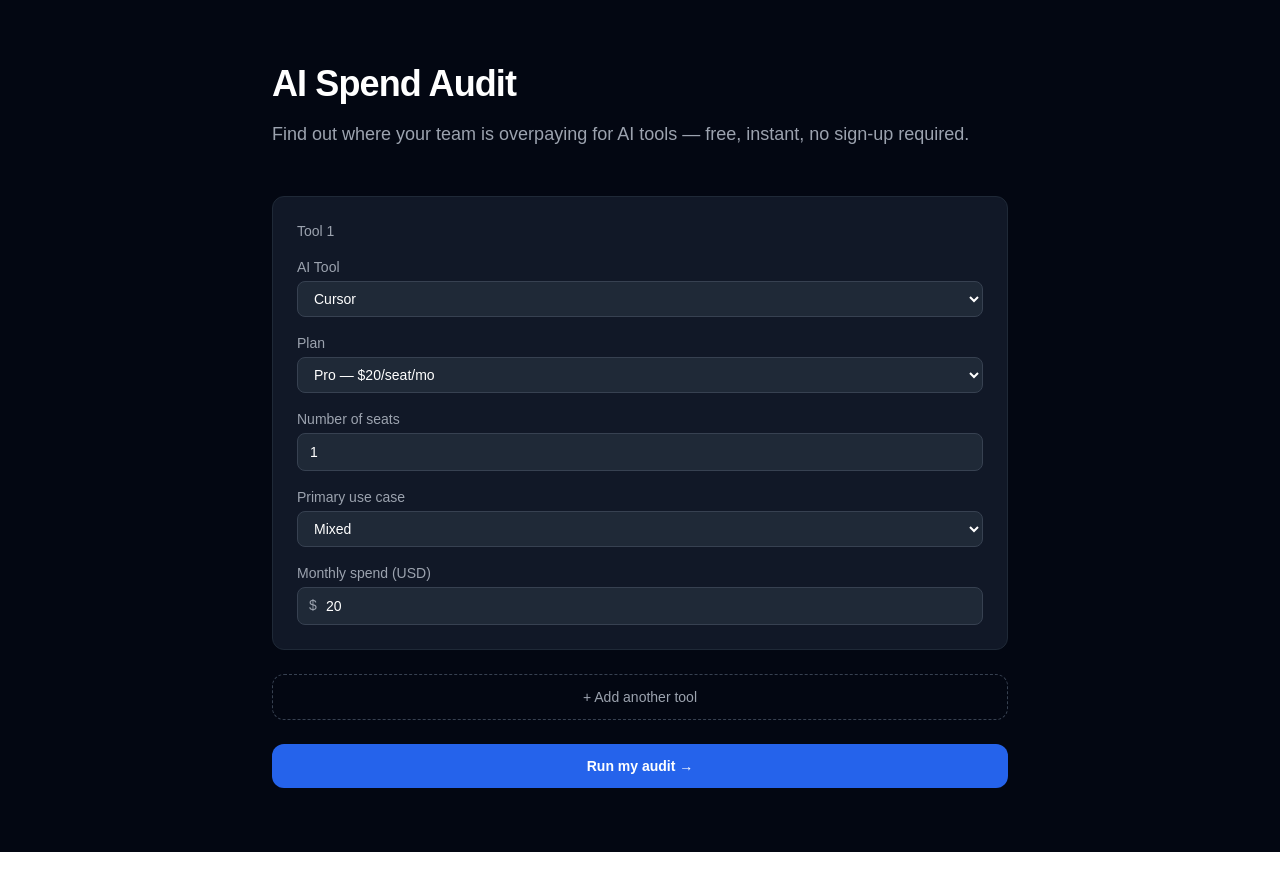
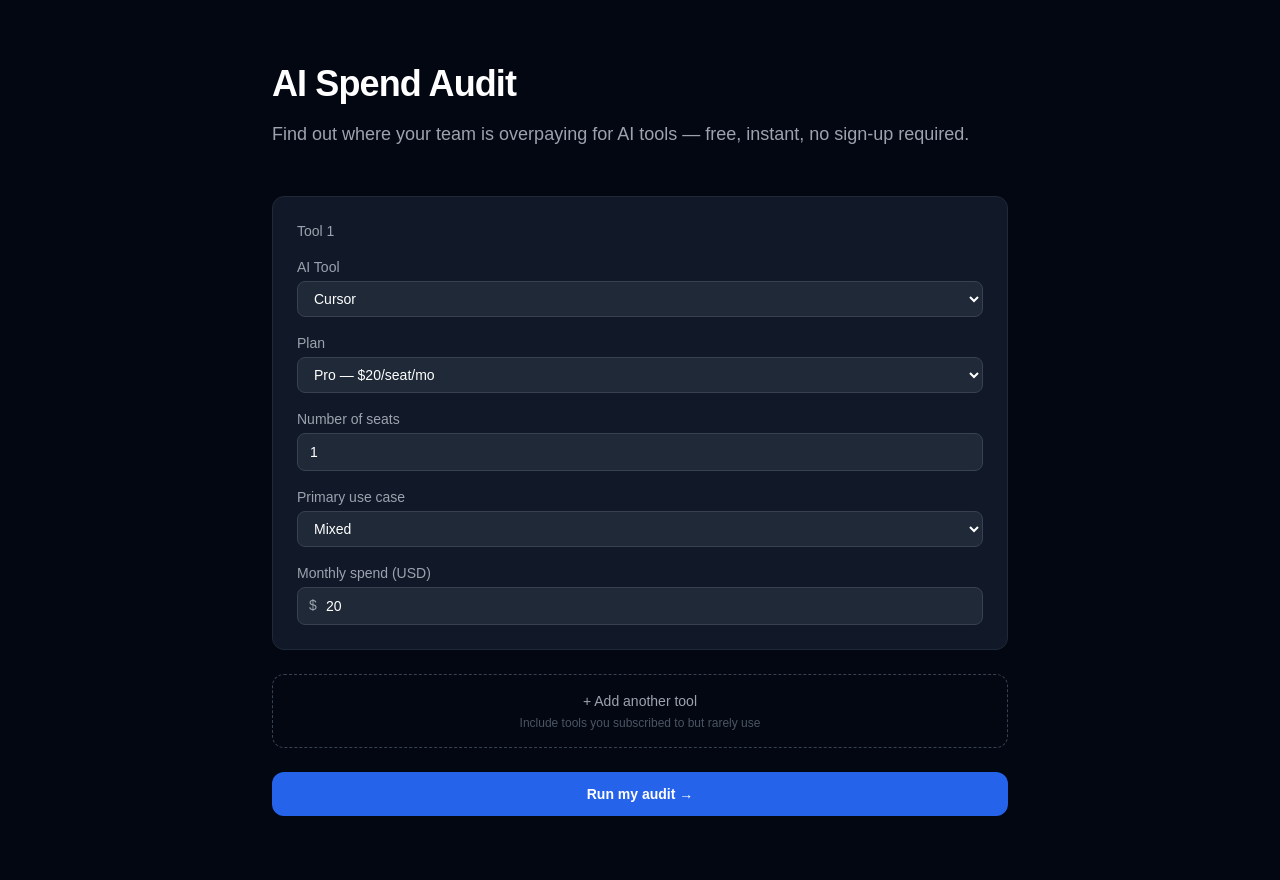
Before and after one commit to anas-muhmed/credex-ai-audit, a Next.js app: page / in a window 1280 px wide. Before the commit the page ends 852 px from the top, so only its background shows below. Built offline with nearby package versions, Linux system fonts and the light colour scheme.

Commit message:
docs: update env example to Anthropic, add Day 5 devlog entry

```diff
--- a/components/SpendForm.tsx
+++ b/components/SpendForm.tsx
@@ -197,9 +197,10 @@
         <button
           type="button"
           onClick={addEntry}
-          className="w-full rounded-xl border border-dashed border-gray-700 py-3 text-sm text-gray-400 hover:border-gray-500 hover:text-gray-300 transition-colors"
+          className="w-full rounded-xl border border-dashed border-gray-700 py-4 text-sm text-gray-400 hover:border-gray-500 hover:text-gray-300 transition-colors"
         >
-          + Add another tool
+          <span className="block">+ Add another tool</span>
+          <span className="block text-xs text-gray-600 mt-1">Include tools you subscribed to but rarely use</span>
         </button>
       )}
 
```
Also changed, not shown: 1 other file (tests, documents, lock files or other folders).
